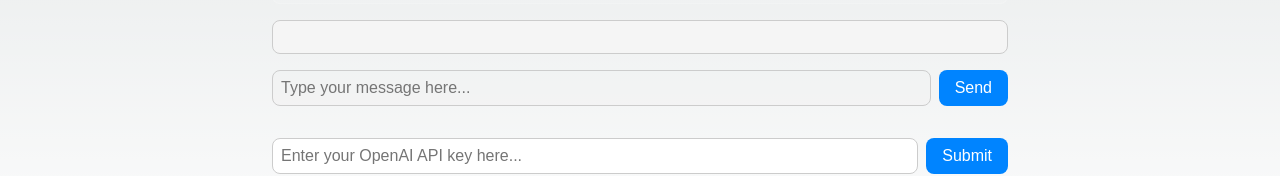
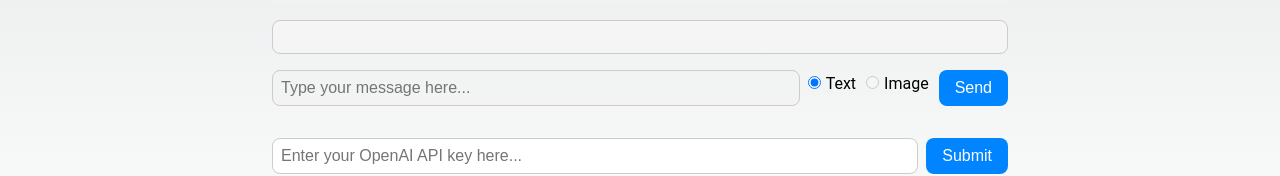
Before and after one commit to davo20019/chatgpt, a Next.js app: page / in a window 1280 px wide. Shown: the part 482-658 px from the top of the page. Built offline with nearby package versions, Linux system fonts and the light colour scheme.

Commit message:
Allow to generate images from the chat too

```diff
--- a/components/ChatGpt.js
+++ b/components/ChatGpt.js
@@ -8,6 +8,7 @@ const ChatGpt = () => {
     const [loading, setLoading] = useState(false);
     const [error, setError] = useState(null);
     const [apiKeyValidated, setApiKeyValidated] = useState(false);
+    const [messageType, setMessageType] = useState('text');
 
     const handleApiKeySubmit = async (e) => {
         e.preventDefault();
@@ -59,32 +60,40 @@ const ChatGpt = () => {
 
         setLoading(true);
 
+        const isImageRequest = messageType === 'image';
+        //const isImageRequest = chatInput.toLowerCase().startsWith('/generate-image');
+        const text = isImageRequest ? chatInput.slice('/generate-image'.length).trim() : chatInput;
+
+        try {
             const response = await fetch('/api/chat', {
                 method: 'POST',
                 headers: {
                     'Content-Type': 'application/json',
                 },
-            body: JSON.stringify({ message: chatInput, apiKey: apiKey }),
+                body: JSON.stringify({ message: text, apiKey: apiKey, isImageRequest: isImageRequest }),
             });
 
             if (!response.ok) {
-            setError(await response.text());
-            setLoading(false);
-            return;
+                throw new Error('An error occurred while processing your request.');
             }
 
             const data = await response.json();
-        console.log('Data:', data);
-        if (data.messages && data.messages.length > 0) {
-            setChatLog((prevChatLog) => [
-                ...prevChatLog,
-                { user: chatInput, bot: data.messages[0].content },
-            ]);
+            console.log(data);
+
+            if (isImageRequest) {
+                setChatLog(prevChatLog => [...prevChatLog, { user: chatInput, bot: <img src={data.messages[0].content} alt="Generated Image" /> }]);
+            } else {
+                const messages = data.messages.map(msg => <div className={styles.bot}>{msg.content}</div>);
+                setChatLog(prevChatLog => [...prevChatLog, { user: chatInput, bot: messages }]);
+            }
+        } catch (error) {
+            setError(error.message);
         }
 
         setChatInput('');
         setLoading(false);
     };
+
 
     return (
         <div className={styles.container}>
@@ -126,6 +135,30 @@ const ChatGpt = () => {
                     disabled={!apiKeyValidated || loading}
                     className={styles.input}
                 />
+                <div className={styles.radioButtons}>
+                    <label>
+                        <input
+                            type="radio"
+                            name="messageType"
+                            value="text"
+                            checked={messageType === 'text'}
+                            onChange={() => setMessageType('text')}
+                        />
+                        Text
+                    </label>
+                    <label>
+                        <input
+                            type="radio"
+                            name="messageType"
+                            value="image"
+                            checked={messageType === 'image'}
+                            onChange={() => setMessageType('image')}
+                            disabled={!apiKeyValidated}
+                        />
+                        Image
+                    </label>
+                </div>
+
                 <button
                     type="submit"
                     disabled={!apiKeyValidated || loading}
@@ -154,9 +187,12 @@ const ChatGpt = () => {
                     {error && <div className={styles.error}>{error}</div>}
                 </form>
             )}
-            {apiKeyValidated && <div className={styles.success}>API key validated and in use.</div>}
+            {apiKeyValidated && (
+                <div className={styles.success}>API key validated and in use.</div>
+            )}
         </div>
     );
+
 };
 
 export default ChatGpt;
--- a/components/ChatGpt.module.css
+++ b/components/ChatGpt.module.css
@@ -168,3 +168,24 @@
 .helpText a:hover {
     text-decoration: underline;
 }
+
+.radioButtons {
+    display: flex;
+    align-items: center;
+    margin-bottom: 10px;
+}
+
+.radioButtons label {
+    margin-right: 10px;
+    font-size: 16px;
+    cursor: pointer;
+}
+
+.radioButtons input[type='radio'] {
+    margin-right: 5px;
+    cursor: pointer;
+}
+
+.radioButtons input[type='radio']:checked + span {
+    font-weight: bold;
+}
--- a/pages/api/chat.js
+++ b/pages/api/chat.js
@@ -6,10 +6,10 @@ export default async function handler(req, res) {
     const requestBody = await req.text();
     const body = JSON.parse(requestBody);
 
-    const { message, apiKey } = body;
+    const { message, apiKey, isImageRequest } = body;
 
     try {
-        const response = await createApiRequest(message, apiKey);
+        const response = await createApiRequest(message, apiKey, isImageRequest);
         const successResponse = new Response(JSON.stringify(createChatResponse(response)), {
             status: 200,
             headers: { 'Content-Type': 'application/json' },
--- a/utils/createApiRequest.js
+++ b/utils/createApiRequest.js
@@ -1,5 +1,11 @@
 // utils/createApiRequest.js
-const createApiRequest = async (text, apiKey) => {
+/**
+ * Generate text using the OpenAI API
+ * @param text
+ * @param apiKey
+ * @returns {Promise<*>}
+ */
+const generateText = async (text, apiKey) => {
 
     const requestOptions = {
         method: 'POST',
@@ -38,4 +44,60 @@ const createApiRequest = async (text, apiKey) => {
     }
 };
 
+/**
+ * Generate an image using the OpenAI API
+ * @param text
+ * @param apiKey
+ * @returns {Promise<*>}
+ */
+const getImage = async (text, apiKey) => {
+    const requestOptions = {
+        method: 'POST',
+        headers: {
+            'Content-Type': 'application/json',
+            'Authorization': `Bearer ${apiKey}`,
+        },
+        body: JSON.stringify({
+            model: 'image-alpha-001', // or use 'image-beta-001' for smaller images
+            prompt: `generate ${text}`,
+            num_images: 1,
+        }),
+    };
+
+    try {
+        const response = await fetch('https://api.openai.com/v1/images/generations', requestOptions);
+
+        if (!response.ok) {
+            const error = await response.json();
+            throw new Error(`API request failed with status ${response.status}`);
+        }
+
+        const result = await response.json();
+        return result.data[0].url;
+    } catch (error) {
+        throw error;
+    }
+};
+
+/**
+ * Create an API request to the OpenAI API
+ * @param text
+ * @param apiKey
+ * @param generateImage
+ * @returns {Promise<*|undefined>}
+ */
+const createApiRequest = async (text, apiKey, generateImage = false) => {
+
+    try {
+
+        if (generateImage) {
+            return getImage(text, apiKey);
+        } else {
+            return generateText(text, apiKey);
+        }
+    } catch (error) {
+        throw error;
+    }
+};
+
 export { createApiRequest };
```
Lines whose indentation alone changed are shown as unchanged.
